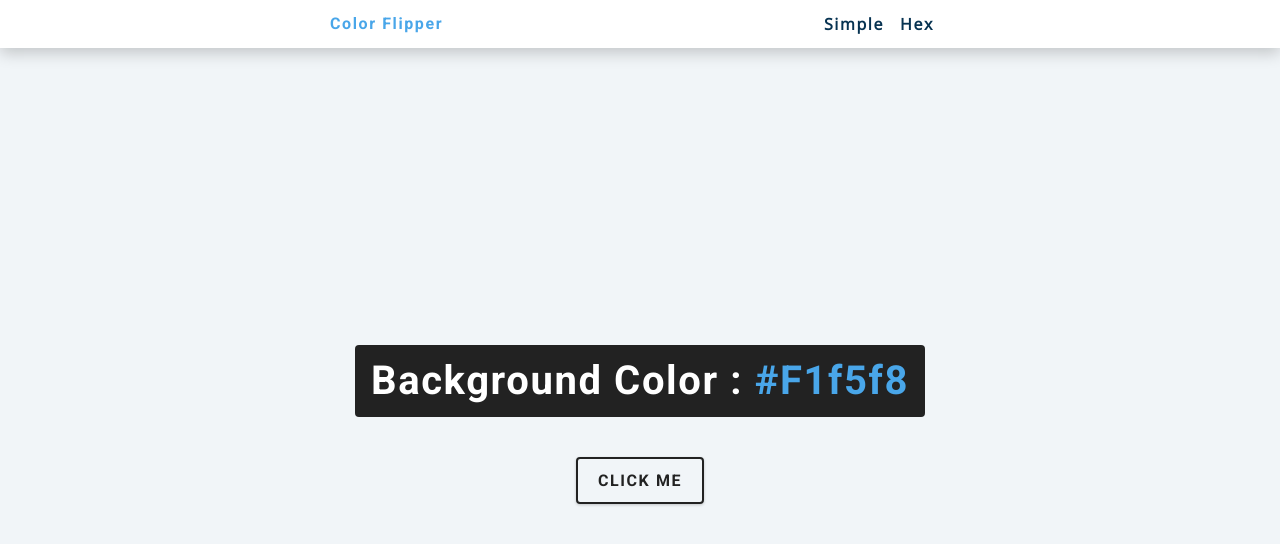
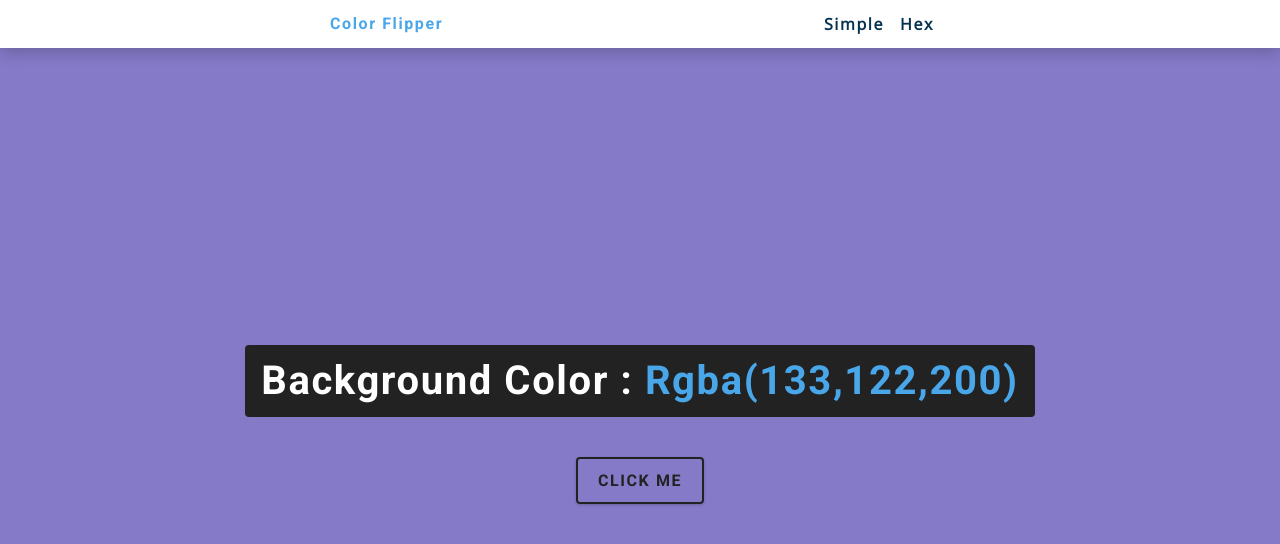
Before and after one commit to franky3553/colorFlipper-ProjectJS, a plain HTML site: page index.html in a window 1280 px wide. Both pictures are taken after a click on the button "CLICK ME". Drawn offline with nearby package versions, Linux system fonts and the light colour scheme.

Commit message:
Add js first const and btnEvent version 1

```diff
--- a/app.js
+++ b/app.js
@@ -1 +1,10 @@
 const colors = ["green", "red", "rgba(133,122,200)", "#f15025"];
+const btn = document.getElementById('btn');
+const color = document.querySelector('.color');
+
+btn.addEventListener('click', function(){
+   //get random number between 0 - 3
+   const randomNumber = 2;
+   document.body.style.backgroundColor = colors[randomNumber];
+   color.textContent = colors[randomNumber];
+});
--- a/index.html
+++ b/index.html
@@ -29,7 +29,7 @@
             #f1f5f8
           </span>
         </h2>
-        <button class="btn btn-hero" id=""btn>click me</button>
+        <button class="btn btn-hero" id="btn">click me</button>
       </div>
     </main>
     <!-- javascript -->
--- a/styles.css
+++ b/styles.css
@@ -212,6 +212,7 @@ main {
 .color {
   color: var(--clr-primary-5);
 }
+
 .btn-hero {
   font-family: var(--ff-primary);
   text-transform: uppercase;
```
Also changed, not shown: auxiliarBloc.txt.
